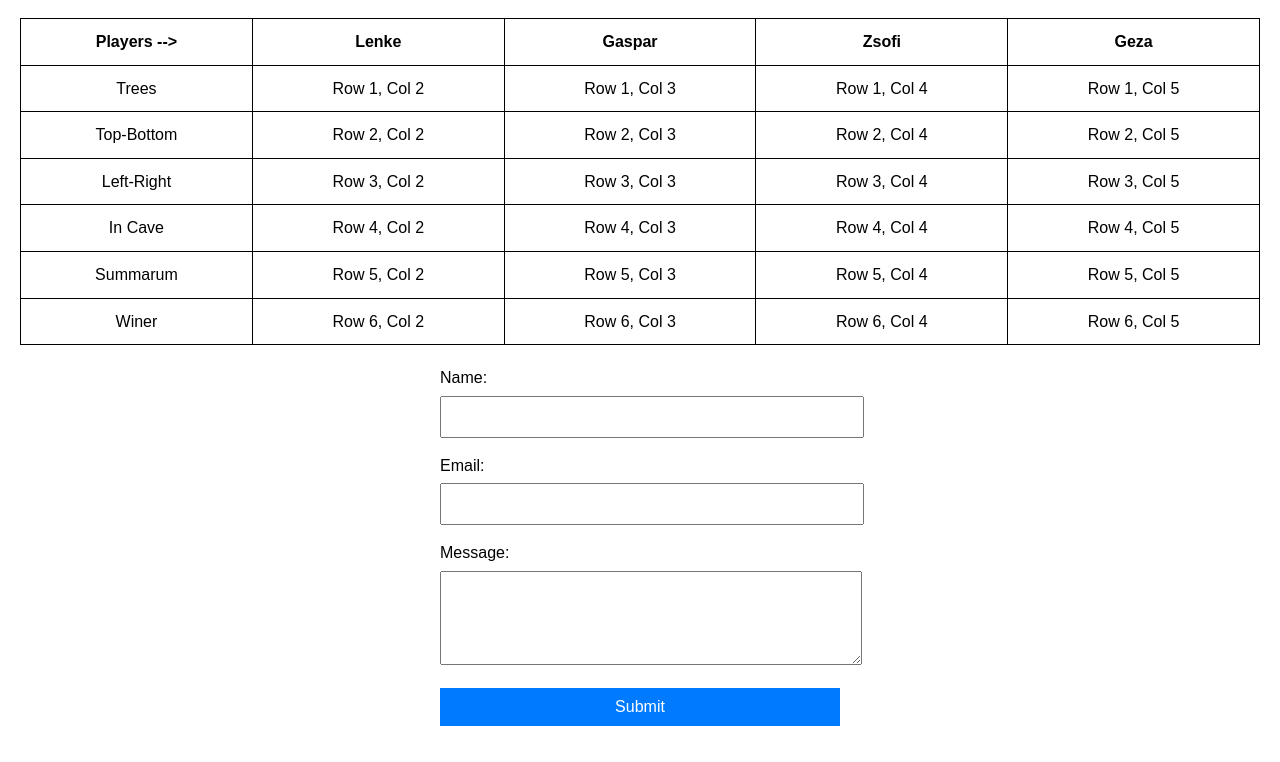
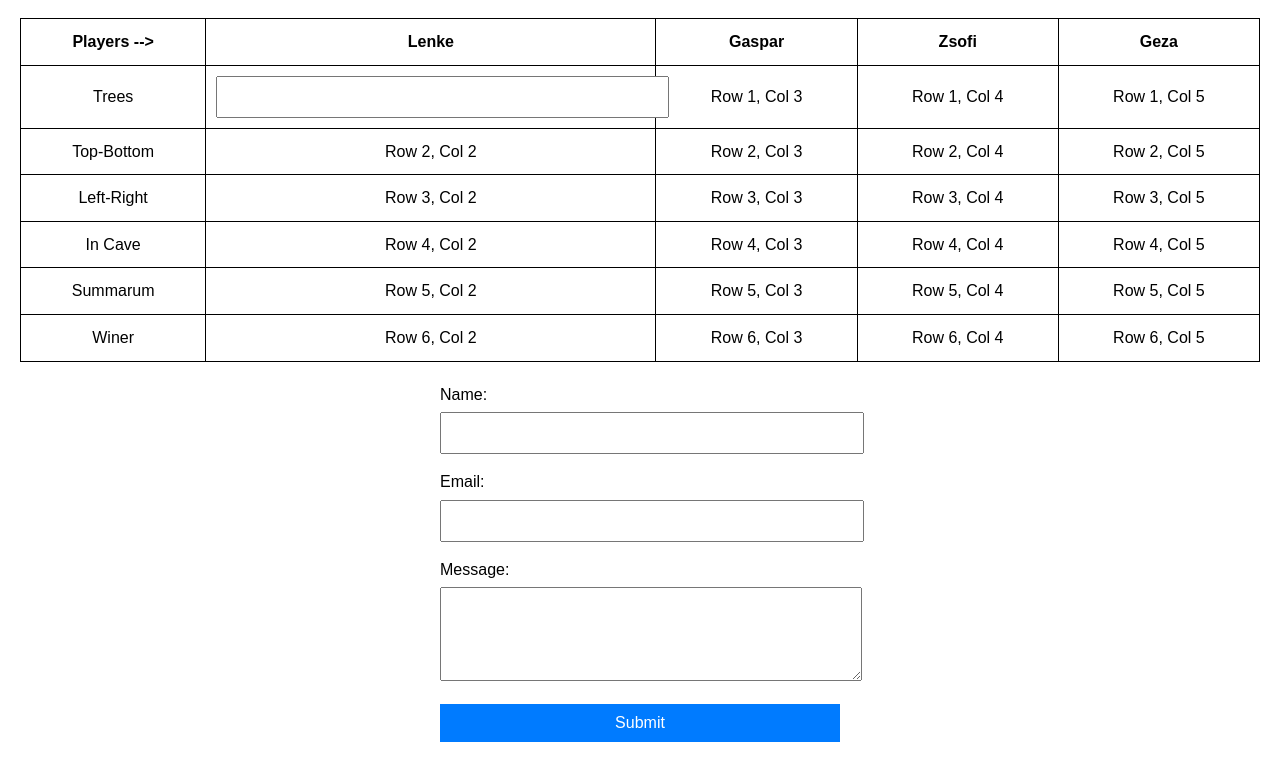
Before and after one commit to BristolGeza/forstshuffle_reg, a plain HTML site: page index.html in a window 1280 px wide. Shown: the part 76-838 px from the top of the page. Drawn offline with Linux system fonts and the light colour scheme.

Commit message:
Add index and other

```diff
--- a/index.html
+++ b/index.html
@@ -65,7 +65,7 @@
         <tbody>
             <tr>
                 <td>Trees</td>
-                <td>Row 1, Col 2</td>
+                <td><input type="text" id="lenke" name="name" required></td>
                 <td>Row 1, Col 3</td>
                 <td>Row 1, Col 4</td>
                 <td>Row 1, Col 5</td>
```
